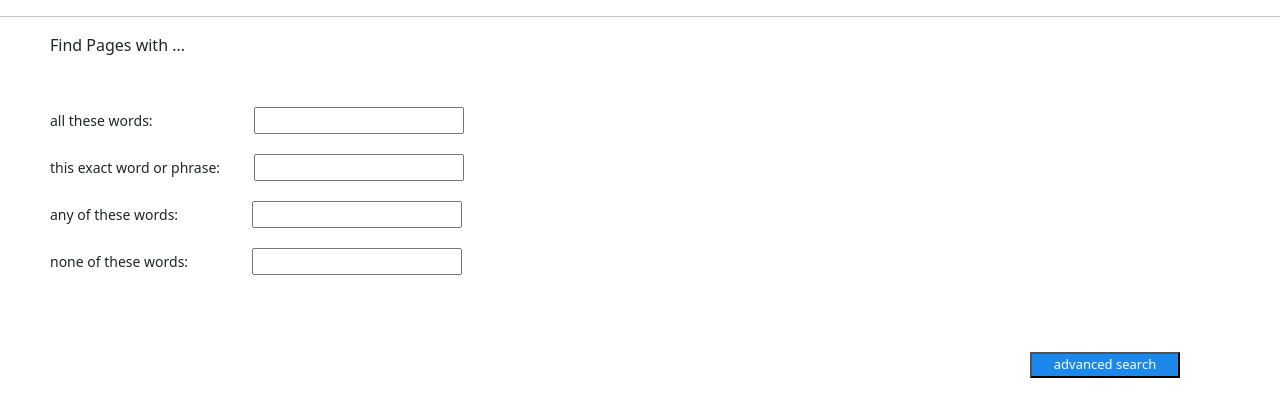
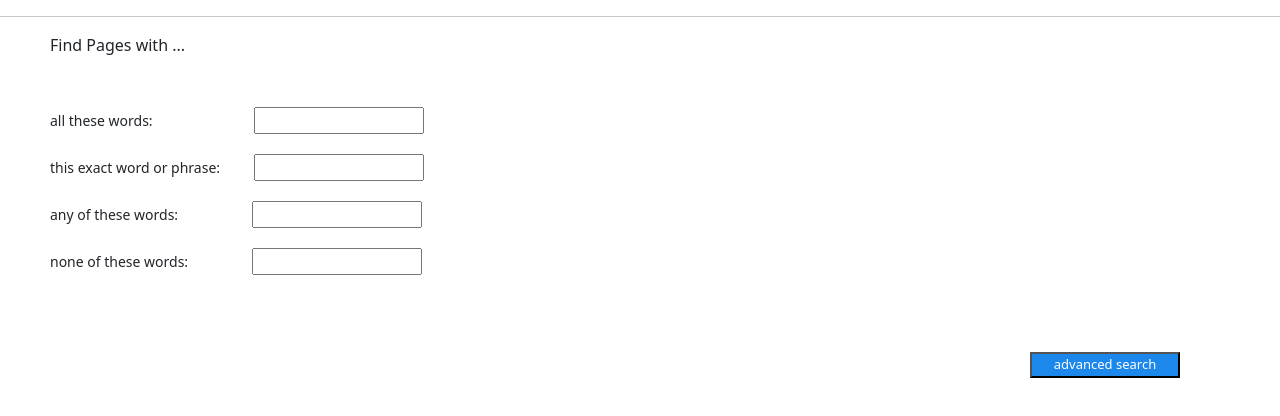
Before and after one commit to mitrasoufi/mitrasoufi.github.io, a plain HTML site: page advancesearch.html in a window 1280 px wide. Shown: the part 148-564 px from the top of the page. Drawn offline with nearby package versions, Linux system fonts and the light colour scheme.

Commit message:
final display2

```diff
--- a/style-adv.css
+++ b/style-adv.css
@@ -54,21 +54,26 @@ hr{
 #inp1 {
     margin-top: 20px;
     margin-left: 98px;
+    width: 170px;
 
 }
 #inp2 {
     margin-top: 20px;
     margin-left: 30px;
+    width: 170px;
 
 }
 #inp3 {
     margin-top: 20px;
     margin-left: 70px;
+    width: 170px;
 
 }
 #inp4 {
     margin-top: 20px;
     margin-left: 60px;
+    width: 170px;
+
 
 }
 #button{
```
